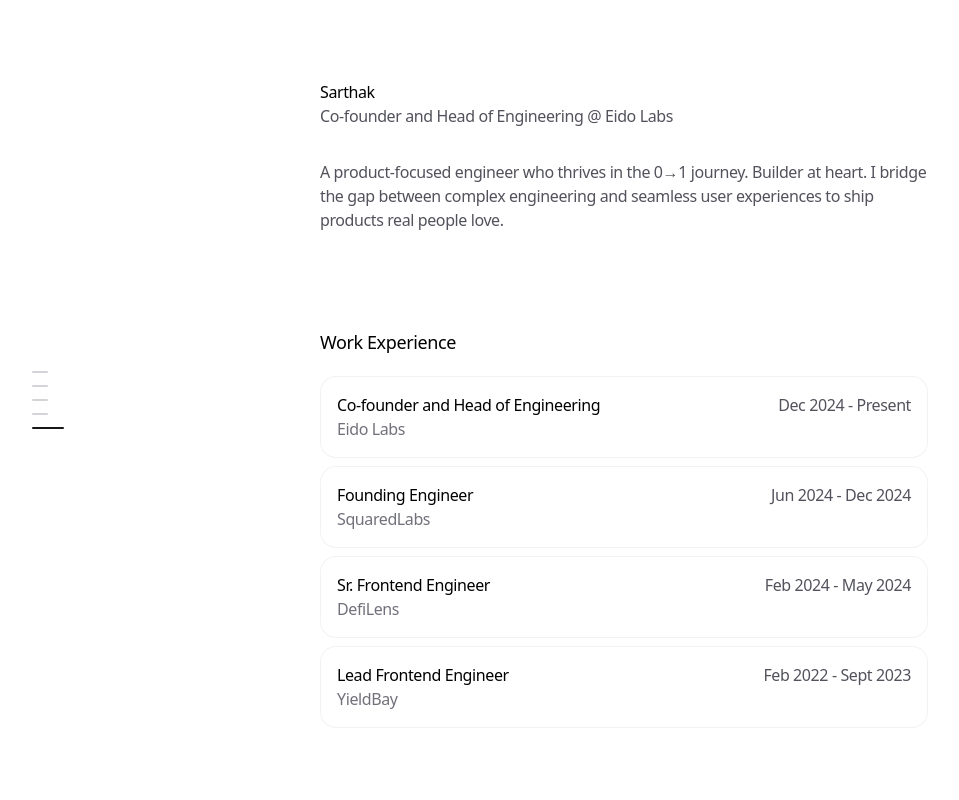
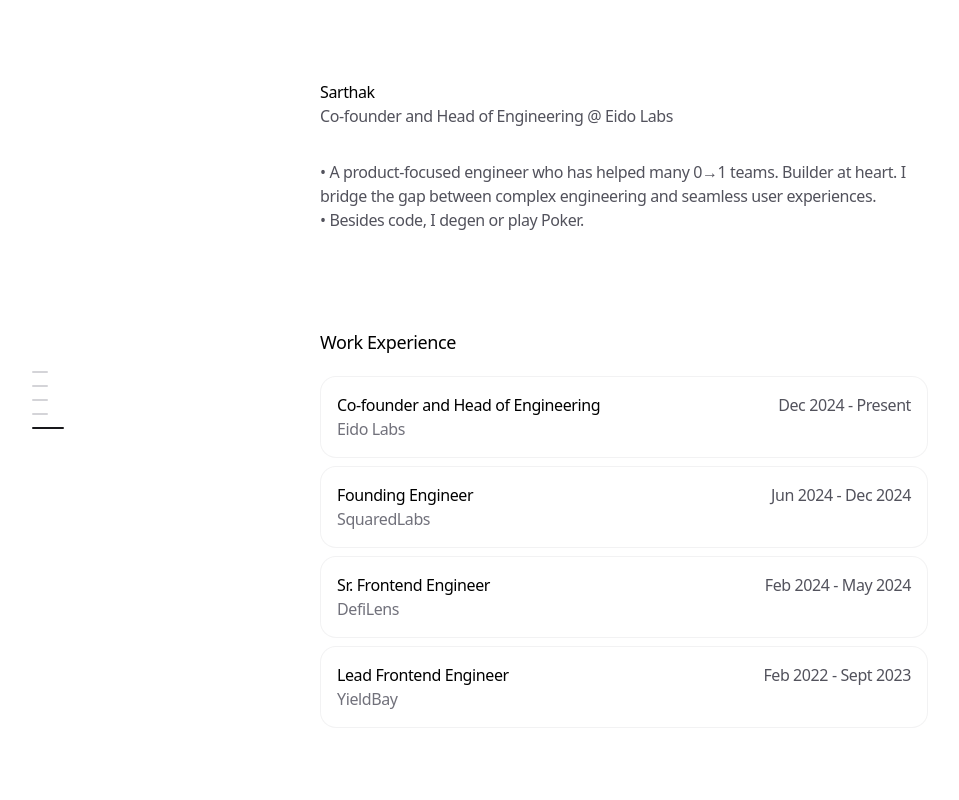
Before and after one commit to sarthakxv/sarthak.wtf, a Next.js app: page / in a window 1280 px wide. Shown: the top 800 px of the page, without its empty margins (16-975 px from the left). Built offline with nearby package versions, Linux system fonts and the light colour scheme.

Commit message:
updated bio

```diff
--- a/app/data.ts
+++ b/app/data.ts
@@ -119,7 +119,7 @@ export const SOCIAL_LINKS: SocialLink[] = [
 export const PERSONAL_INFO = {
   NAME: 'Sarthak',
   TITLE: 'Co-founder and Head of Engineering @ Eido Labs',
-  DESCRIPTION: 'A product-focused engineer who thrives in the 0→1 journey. Builder at heart. I bridge the gap between complex engineering and seamless user experiences to ship products real people love.',
+  DESCRIPTION: '• A product-focused engineer who has helped many 0→1 teams. Builder at heart. I bridge the gap between complex engineering and seamless user experiences.\n• Besides code, I degen or play Poker.',
   EMAIL: 'sarthakvdev@gmail.com',
   COMPANY_NAME: 'Eido Labs',
   COMPANY_LINK: 'https://eidolabs.xyz'
--- a/app/layout.tsx
+++ b/app/layout.tsx
@@ -22,7 +22,7 @@ export const metadata: Metadata = {
     default: 'Sarthak Verma - Co-Founder @ Eido Labs',
     template: '%s | Sarthak Verma'
   },
-  description: 'gm, i build intuitive & performant crypto product experience.',
+  description: 'gm, i build intuitive & performant crypto product experiences.',
   keywords: [
     'Sarthak Verma',
     'Frontend Engineer',
@@ -56,7 +56,7 @@ export const metadata: Metadata = {
     locale: 'en_US',
     url: WEBSITE_URL,
     title: 'Sarthak Verma - Co-Founder & Engineer at Eido Labs',
-    description: 'gm, i build intuitive & performant crypto product experience.',
+    description: 'gm, i build intuitive & performant crypto product experiences.',
     siteName: 'Sarthak Verma Portfolio',
     images: [
       {
@@ -70,7 +70,7 @@ export const metadata: Metadata = {
   twitter: {
     card: 'summary_large_image',
     title: 'Sarthak Verma - Co-Founder & Engineer at Eido Labs',
-    description: 'gm, i build intuitive & performant crypto product experience.',
+    description: 'gm, i build intuitive & performant crypto product experiences.',
     creator: '@0xSarthak',
     images: ['/cover.png'],
   },
--- a/app/page.tsx
+++ b/app/page.tsx
@@ -71,7 +71,7 @@ export default function Personal() {
         transition={TRANSITION_SECTION}
       >
         <div className="flex-1">
-          <p className="text-zinc-600 dark:text-zinc-400">
+          <p className="text-zinc-600 dark:text-zinc-400 whitespace-pre-line">
             {PERSONAL_INFO.DESCRIPTION}
           </p>
         </div>
```
